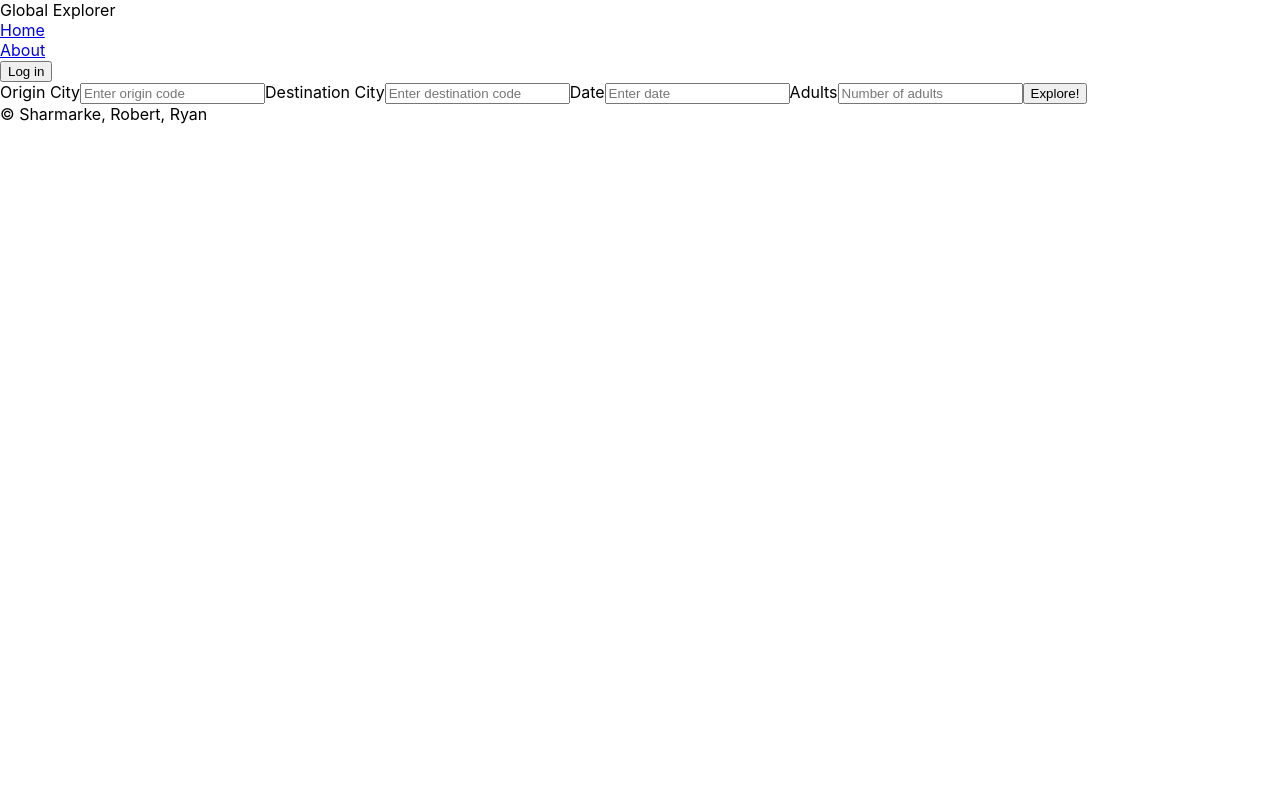
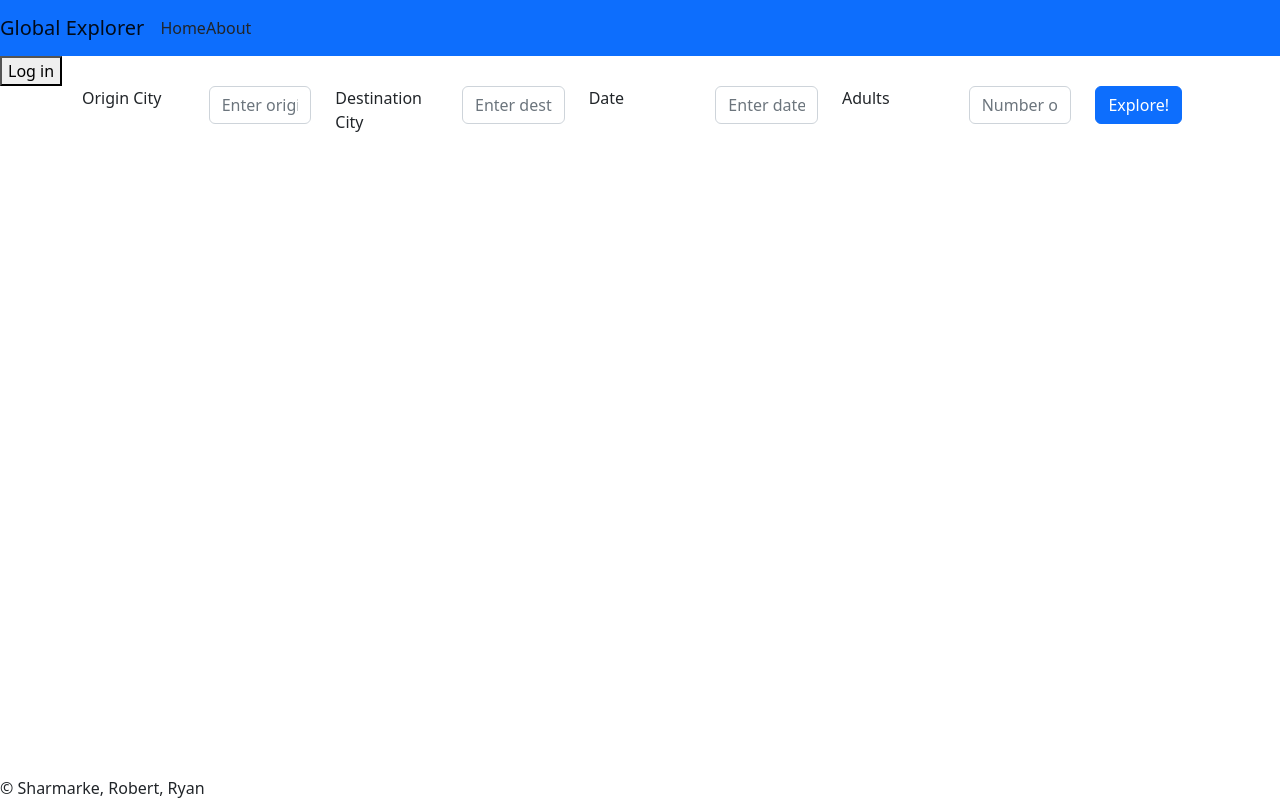
Before and after one commit to Global-Explorers/front-end, a React (Create React App) app: page / in a window 1280 px wide. Built offline with nearby package versions, Linux system fonts and the light colour scheme.

Commit message:
css styling

```diff
--- a/src/AllFlights.js
+++ b/src/AllFlights.js
@@ -1,11 +1,17 @@
 import React from 'react';
+import Container from 'react-bootstrap/Container';
+import Row from 'react-bootstrap/Row';
+import Col from 'react-bootstrap/Col';
 
 class AllFlights extends React.Component {
     render() {
         return (
             <>
+                <Container>
+                    <Row>
                         {this.props.flights.map((flight, i) => (
-                    <div key={i}>
+
+                            <Col key={i}>
                                 <p>From: {flight.itineraries[0].segments[0].departure.iataCode}</p>
                                 <p>Gate: {flight.itineraries[0].segments[0].arrival.terminal}</p>
                                 <p>Departure: {flight.itineraries[0].segments[0].departure.at}</p>
@@ -13,9 +19,12 @@ class AllFlights extends React.Component {
                                 <p>Destination: {flight.itineraries[0].segments[0].arrival.iataCode}</p>
                                 <p>Price: {flight.price.total}</p>
                                 <p>Cabin Type: {flight.travelerPricings[0].fareDetailsBySegment[0].cabin}</p>
+                                <p>Airline: {flight.validatingAirlineCodes}</p>
+                            </Col>
 
-                    </div>
                         ))}
+                    </Row>
+                </Container>
             </>
         )
     }
--- a/src/App.js
+++ b/src/App.js
@@ -9,7 +9,7 @@ import { withAuth0 } from '@auth0/auth0-react';
 import AuthButtons from './auth/AuthButtons';
 import axios from 'axios';
 import React from 'react';
-
+import './style.css';
 
 
 class App extends React.Component {
--- a/src/BookFlight.js
+++ b/src/BookFlight.js
@@ -3,6 +3,10 @@ import axios from 'axios';
 import Button from 'react-bootstrap/Button';
 import Form from 'react-bootstrap/Form';
 import AllFlights from './AllFlights';
+import Card from 'react-bootstrap/Card';
+import Container from 'react-bootstrap/Container';
+import Row from 'react-bootstrap/Row';
+import Col from 'react-bootstrap/Col';
 
 class BookFlight extends React.Component {
     constructor() {
@@ -17,7 +21,8 @@ class BookFlight extends React.Component {
             destinationLocationCode: '',
             departureDate: '',
             adults: '',
-            itineraries: ''
+            itineraries: '',
+            clicks: 0
         }
     }
     componentDidMount = () => {
@@ -54,6 +59,9 @@ class BookFlight extends React.Component {
             adults: e.target.value
         })
     }
+    handleClick = () => {
+        this.setState({ clicks: this.state.clicks + 1 });
+    }
 
     //async function getAirportCodes(location) {
     // try {
@@ -73,7 +81,7 @@ class BookFlight extends React.Component {
             console.log('getting flights')
             let flightData = await axios.get(`${process.env.REACT_APP_SERVER}/flight?originLocationCode=${this.state.originLocationCode}&destinationLocationCode=${this.state.destinationLocationCode}&departureDate=${this.state.departureDate}&adults=${this.state.adults}`);
             console.log('testing')
-            let shortenFlightArray = flightData.data.slice(0,3)
+            let shortenFlightArray = flightData.data.slice(0, 3)
             this.setState({
                 flights: shortenFlightArray
             })
@@ -85,18 +93,26 @@ class BookFlight extends React.Component {
         console.log(this.state.flights);
         return (
             <>
+
+                <Container>
+
                     <Form onSubmit={this.flightData}>
-                    <Form.Label>Origin City</Form.Label>
-                    <Form.Control onInput={this.UpdateOriginCity} type="text" name="origin" placeholder="Enter origin code" />
-                    <Form.Label>Destination City</Form.Label>
-                    <Form.Control onInput={this.UpdateDestinationCity} type="text" name="destination" placeholder="Enter destination code" />
-                    <Form.Label>Date</Form.Label>
-                    <Form.Control onInput={this.UpdateDeparture} type="text" name="date" placeholder="Enter date" />
-                    <Form.Label>Adults</Form.Label>
-                    <Form.Control onInput={this.NumberOfAdults} type="text" name="adults" placeholder="Number of adults" />
-                    <Button type="submit">Explore!</Button>
+                        <Row>
+                            <Col><Form.Label>Origin City</Form.Label>  </Col>
+                            <Col>  <Form.Control onInput={this.UpdateOriginCity} type="text" name="origin" placeholder="Enter origin code" /></Col>
+                            <Col> <Form.Label>Destination City</Form.Label>  </Col>
+                            <Col>  <Form.Control onInput={this.UpdateDestinationCity} type="text" name="destination" placeholder="Enter destination code" /></Col>
+                            <Col> <Form.Label>Date</Form.Label>  </Col>
+                            <Col> <Form.Control onInput={this.UpdateDeparture} type="text" name="date" placeholder="Enter date" /></Col>
+                            <Col> <Form.Label>Adults</Form.Label>  </Col>
+                            <Col> <Form.Control onInput={this.NumberOfAdults} type="text" name="adults" placeholder="Number of adults" /></Col>
+                            <Col>  <Button type="submit">Explore!</Button></Col>
+                        </Row>
                     </Form>
-                <AllFlights flights = {this.state.flights} />
+
+                </Container>
+                <AllFlights flights={this.state.flights} />
+
             </>
         )
     }
--- a/src/Footer.js
+++ b/src/Footer.js
@@ -4,7 +4,7 @@ import React from 'react';
 class Footer extends React.Component {
   render() {
     return (
-     <div>
+     <div id='footer'>
         <footer>&copy; Sharmarke, Robert, Ryan</footer>
      </div>
     )
--- a/src/index.js
+++ b/src/index.js
@@ -3,6 +3,7 @@ import ReactDOM from 'react-dom/client';
 import './index.css';
 import App from './App';
 import { Auth0Provider as Auth } from '@auth0/auth0-react';
+import 'bootstrap/dist/css/bootstrap.min.css';
 
 const root = ReactDOM.createRoot(document.getElementById('root'));
 root.render(
--- /dev/null
+++ b/src/style.css
@@ -0,0 +1,4 @@
+#footer {
+    position: absolute;
+    bottom: 0;
+}
```
Also changed, not shown: src/SelectFlight.js (added, +22 -0 lines). Lines whose indentation alone changed are shown as unchanged.
